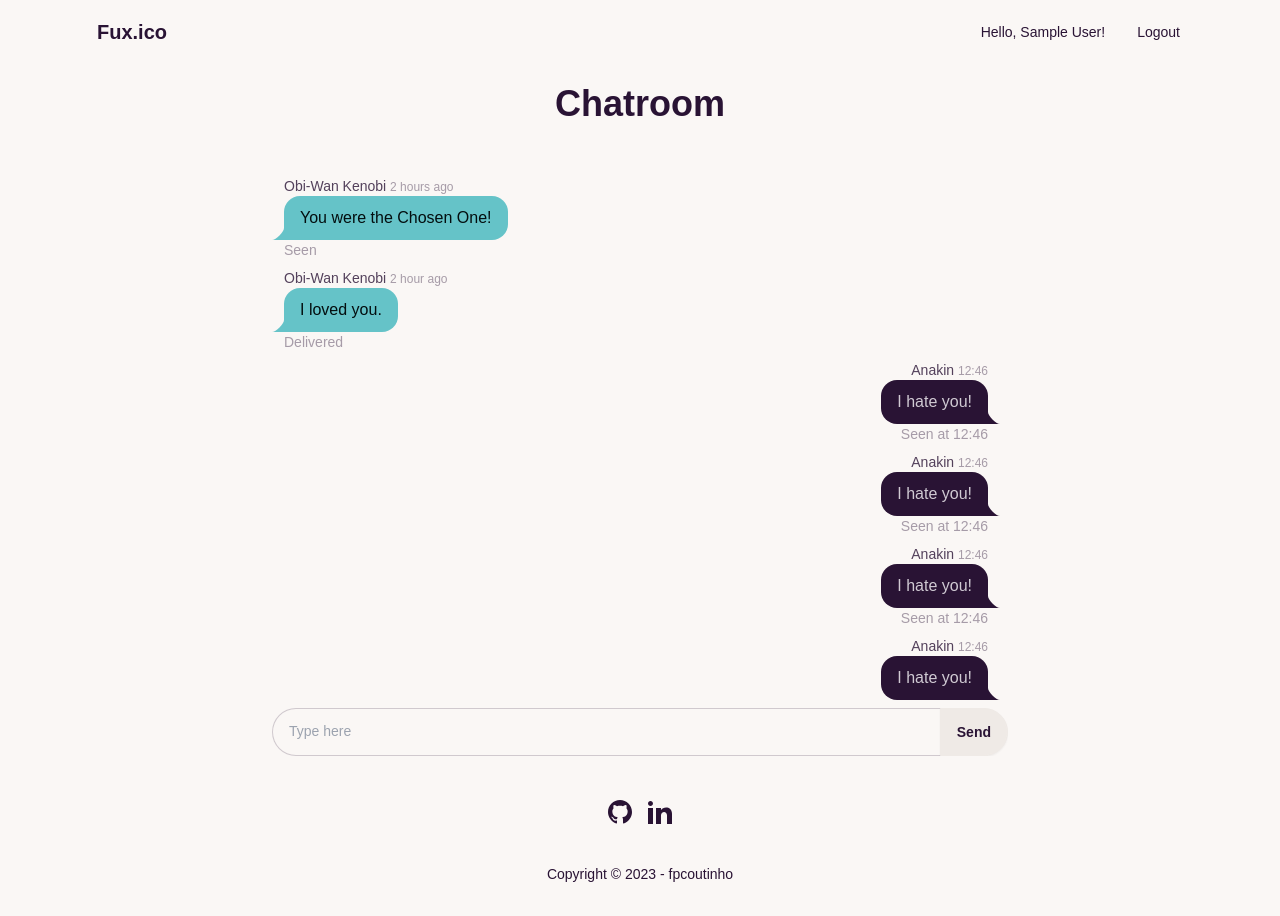
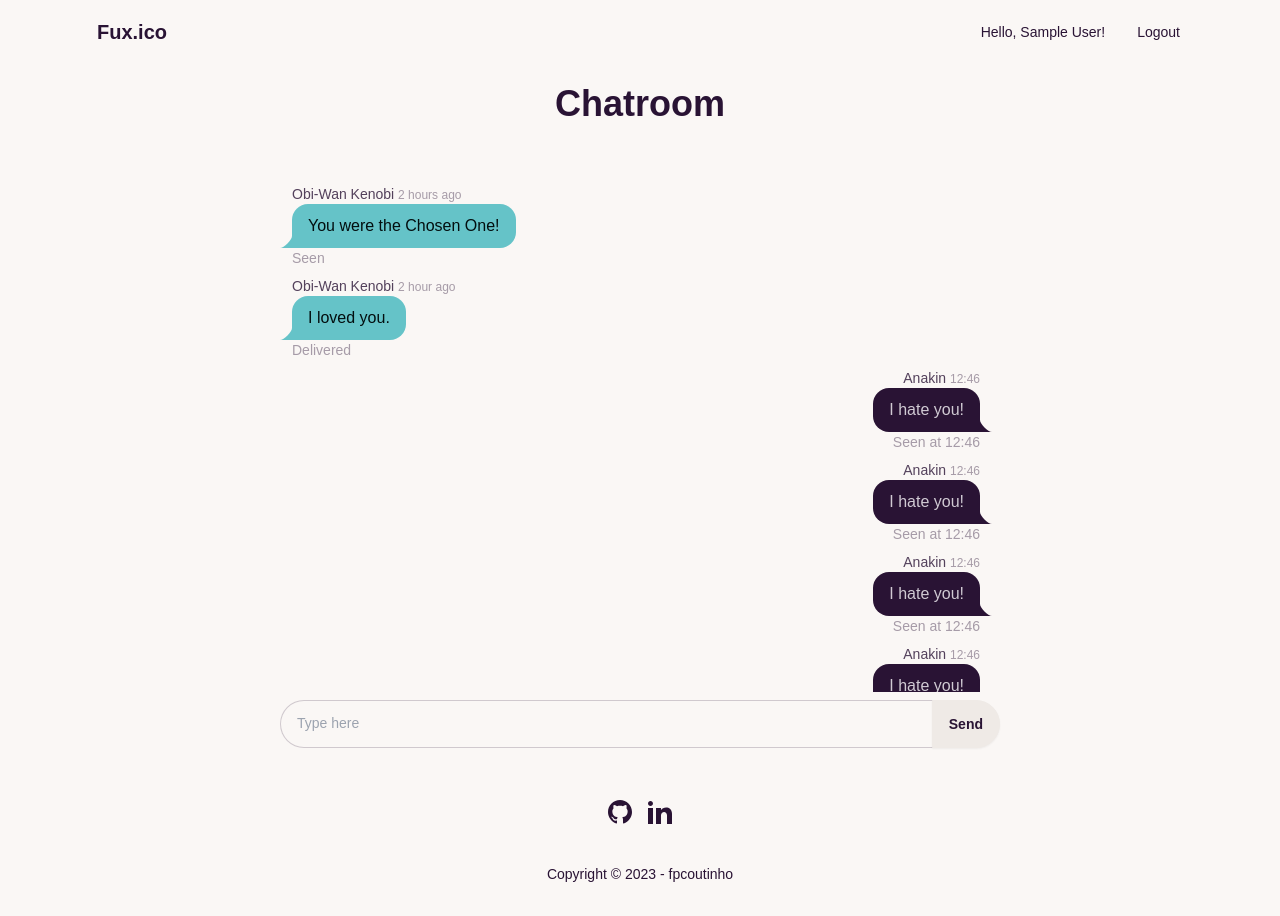
Before and after one commit to fpcoutinho/live-chat, a Vue app: page /chatroom in a window 1280 px wide. Built offline with nearby package versions, Linux system fonts and the light colour scheme; no server answers; sample sign-in values are in the browser's storage.

Commit message:
adjusted window padding

```diff
--- a/src/views/chatroom-view.vue
+++ b/src/views/chatroom-view.vue
@@ -1,8 +1,8 @@
 <template>
   <h1>Chatroom</h1>
-  <div class="chat-window mt-4">
+  <div class="chat-window p-2 mt-4">
     <div class="chat-wrapper pr-2">
-      <div class="chat chat-start">
+      <div class="chat chat-start md:chat-xs">
         <div class="chat-header">
           Obi-Wan Kenobi
           <time class="text-xs opacity-50">2 hours ago</time>
@@ -102,7 +102,7 @@ watch(user, () => {
 }
 
 .chat-wrapper {
-  height: 33rem;
+  height: 32rem;
   overflow: auto;
 }
 
```
